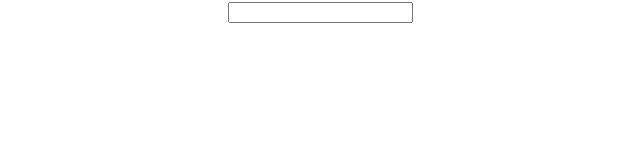
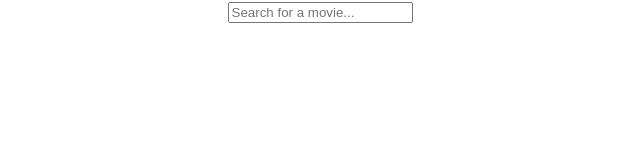
Before and after one commit to turbo-91/movie-search, a Next.js app: page / in a window 1280 px wide. Shown: the top 160 px of the page, without its empty margins (320-960 px from the left). Built offline with nearby package versions, Linux system fonts and the light colour scheme.

Commit message:
implement debounce

```diff
--- a/package.json
+++ b/package.json
@@ -16,7 +16,8 @@
     "react": "18.2.0",
     "react-dom": "18.2.0",
     "styled-components": "^6.1.13",
-    "swr": "^2.2.5"
+    "swr": "^2.2.5",
+    "use-debounce": "^10.0.4"
   },
   "devDependencies": {
     "@svgr/webpack": "^8.0.1",
--- a/pages/index.js
+++ b/pages/index.js
@@ -1,7 +1,7 @@
-import React, { useState } from "react";
+import React, { useState, useEffect } from "react";
 import useSWR from "swr";
-import InputComp from "@/components/SearchInput/SearchInput";
 import styled from "styled-components";
+import { useDebounce } from "use-debounce";
 
 export default function HomePage() {
   // Data fetching
@@ -10,29 +10,40 @@ export default function HomePage() {
   const { data, error } = useSWR(url, fetcher, { shouldRetryOnError: false });
   const isLoading = !error && !data && !!url;
 
-  // Search
-  function handleChange(e) {
-    const input = e.target.value;
+  // State for search input
+  const [input, setInput] = useState("");
+  const [debouncedInput] = useDebounce(input, 300); // Debounce input for 300ms
+
+  // Effect to update URL when debounced input changes
+  useEffect(() => {
+    if (debouncedInput) {
       const replaceSpacesWithPlus = (input) => {
         return input.split(" ").join("+");
       };
-    const transformedValue = replaceSpacesWithPlus(input);
+      const transformedValue = replaceSpacesWithPlus(debouncedInput);
       setUrl(
         `https://api.netzkino.de.simplecache.net/capi-2.0a/search?q=${transformedValue}&d=devtest`
       );
+    } else {
+      setUrl(null); // Clear the URL if input is empty
     }
+  }, [debouncedInput]);
 
   return (
     <div style={{ textAlign: "center", margin: "auto" }}>
-      <input onChange={handleChange} />
+      <input
+        value={input}
+        onChange={(e) => setInput(e.target.value)}
+        placeholder="Search for a movie..."
+      />
       <br />
       {isLoading && <p>Loading...</p>}
       {error && <p>Error fetching data</p>}
       {data &&
         data.posts.map((movie, index) => (
-          <div key={index} movie={movie}>
-            title: {movie.title},{" "}
-          </div>
+          <ul key={index} movie={movie}>
+            title: {movie.title}
+          </ul>
         ))}
     </div>
   );
```
Also changed, not shown: 1 other file (tests, documents, lock files or other folders). Lines whose indentation alone changed are shown as unchanged.
